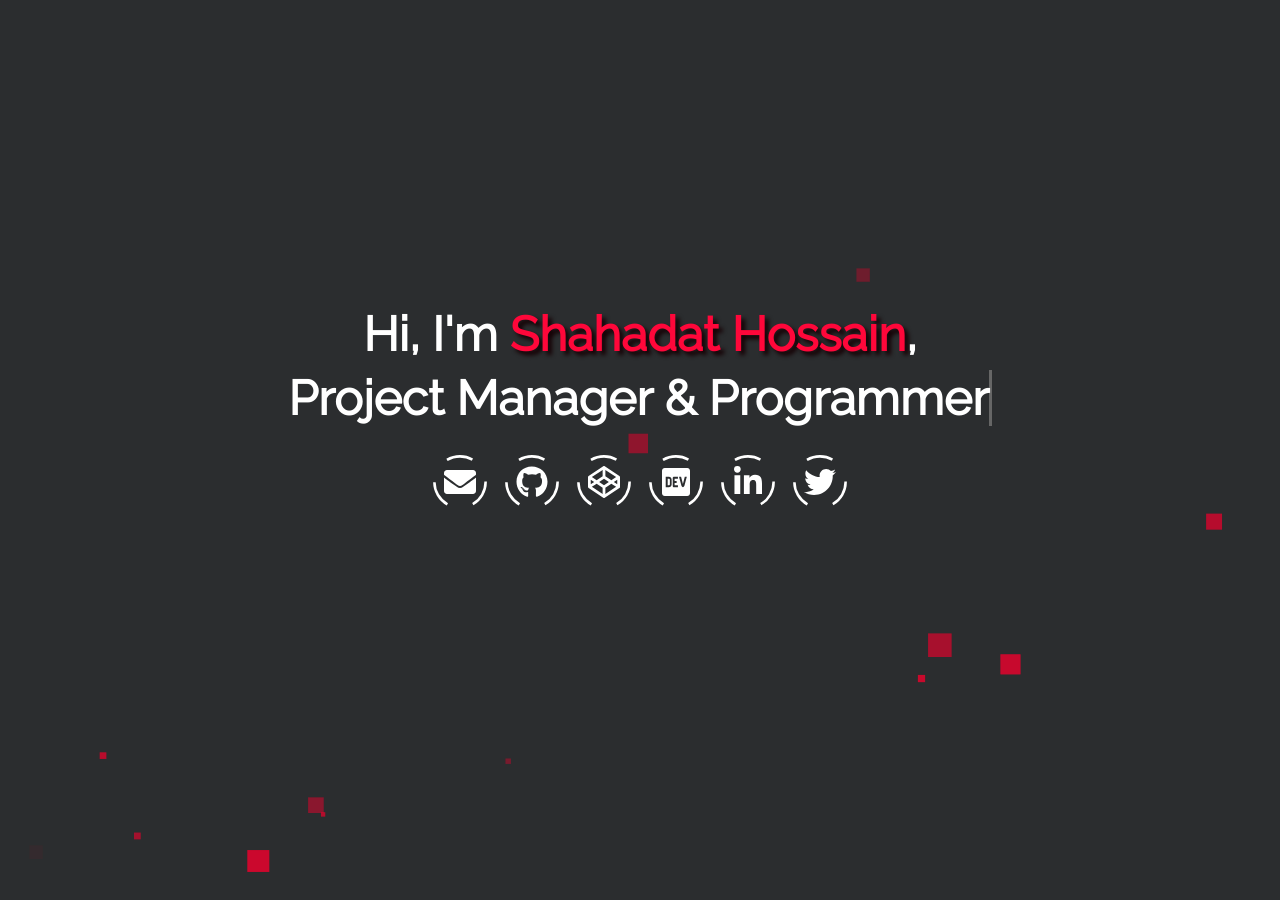
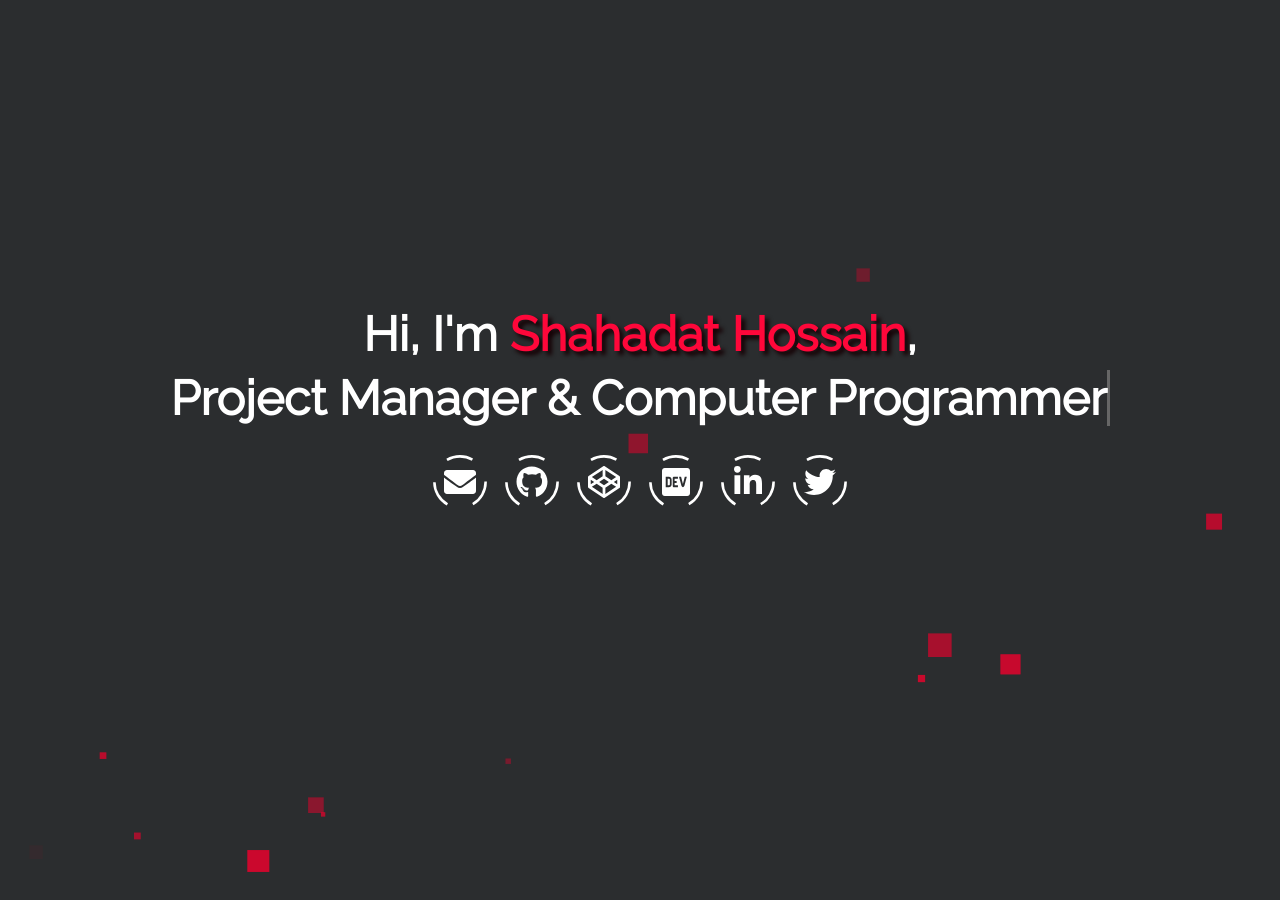
Before and after one commit to writeshahadat/writeshahadat.github.io, a Jekyll site: the page built from index.html, in a window 1280 px wide and 900 px high. Built offline with Jekyll 4.4.1, drawn with Linux system fonts in a browser that asks for light colours.

Commit message:
Updated _config.yml

```diff
--- a/_config.yml
+++ b/_config.yml
@@ -15,7 +15,7 @@ source: .
 username: Shahadat Hossain
 # typing_text: This will be typed before 'scroll down for more'.
 # > set this to your job title, e.g. Fullstack Developer
-typing_text: Project Manager & Programmer
+typing_text: Project Manager & Computer Programmer
 # email: Your E-Mail address for the email button.
 email: writeshahadat@gmail.com
 # For every social button you want to display, set your username or userid
```
